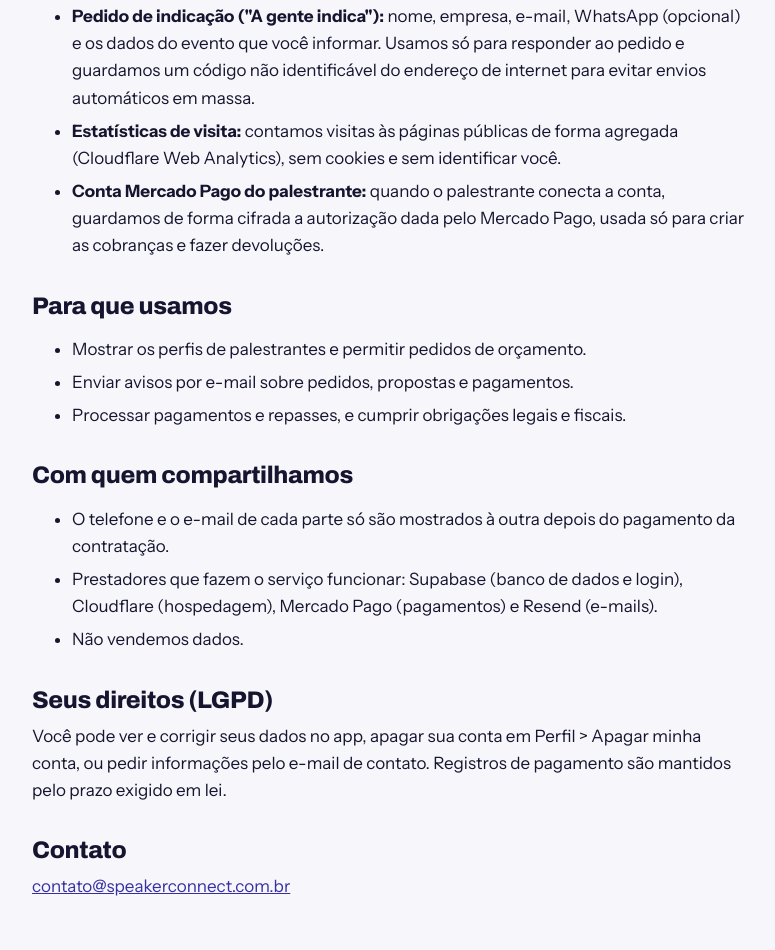
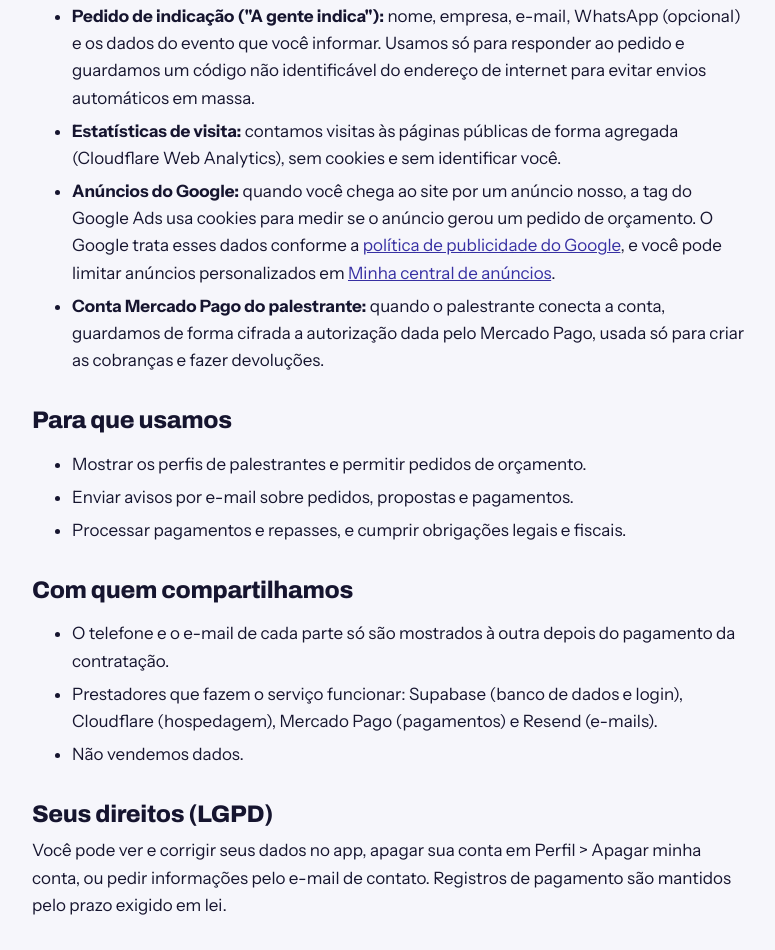
Before and after one commit to carlosluizsantoscarmo-cmd/SpeakerConnect, a website: page public/privacidade.html in a window 1280 px wide. Shown: the part 819-1769 px from the top of the page, without its empty margins (248-1023 px from the left). Drawn offline with Linux system fonts and the light colour scheme.

Commit message:
Tag do Google Ads (conversão em /obrigado) e aviso na política de privacidade
Co-Authored-By: Claude Opus 5.5 <noreply@anthropic.com>
Claude-Session: https://claude.ai/code/session_0166hLkDUqyUQWdZqBBTueS1

```diff
--- a/public/config.js
+++ b/public/config.js
@@ -23,5 +23,7 @@ window.SC = {
   verifiedPrice: "R$ 199,00 por ano",
   // Cloudflare Web Analytics (visitas do site, sem cookies): o "token" do site em Analytics & Logs > Web Analytics.
   // Vazio = não mede. Se a medição automática do Cloudflare já estiver ligada, deixe vazio para não contar em dobro.
-  cfBeacon: ""
+  cfBeacon: "",
+  // Tag do Google Ads (conta 579-705-4625). Conta como conversão quem chega em /obrigado. Vazio = desligado.
+  googleAds: "AW-18588382651"
 };
--- a/public/privacidade.html
+++ b/public/privacidade.html
@@ -33,6 +33,7 @@
   <li><b>Pagamentos:</b> valor, situação e número da transação. Dados de cartão ficam só com o Mercado Pago.</li>
   <li><b>Pedido de indicação ("A gente indica"):</b> nome, empresa, e-mail, WhatsApp (opcional) e os dados do evento que você informar. Usamos só para responder ao pedido e guardamos um código não identificável do endereço de internet para evitar envios automáticos em massa.</li>
   <li><b>Estatísticas de visita:</b> contamos visitas às páginas públicas de forma agregada (Cloudflare Web Analytics), sem cookies e sem identificar você.</li>
+  <li><b>Anúncios do Google:</b> quando você chega ao site por um anúncio nosso, a tag do Google Ads usa cookies para medir se o anúncio gerou um pedido de orçamento. O Google trata esses dados conforme a <a href="https://policies.google.com/technologies/ads?hl=pt-BR" rel="noopener" target="_blank">política de publicidade do Google</a>, e você pode limitar anúncios personalizados em <a href="https://adssettings.google.com" rel="noopener" target="_blank">Minha central de anúncios</a>.</li>
   <li><b>Conta Mercado Pago do palestrante:</b> quando o palestrante conecta a conta, guardamos de forma cifrada a autorização dada pelo Mercado Pago, usada só para criar as cobranças e fazer devoluções.</li>
 </ul>
 
--- a/public/site.js
+++ b/public/site.js
@@ -438,5 +438,19 @@
     document.head.appendChild(s);
   }
 
+  // Tag do Google Ads: as conversões (visita a /obrigado) são definidas no próprio Google Ads.
+  function googleAds() {
+    var id = C.googleAds || "";
+    if (!/^AW-\d+$/.test(id)) return;
+    window.dataLayer = window.dataLayer || [];
+    window.gtag = function () { window.dataLayer.push(arguments); };
+    window.gtag("js", new Date());
+    window.gtag("config", id);
+    var s = document.createElement("script");
+    s.async = true; s.src = "https://www.googletagmanager.com/gtag/js?id=" + encodeURIComponent(id);
+    document.head.appendChild(s);
+  }
+
+  googleAds();
   document.addEventListener("DOMContentLoaded", function () { chrome(); catbar(); catalog(); profile(); leadForm(); analytics(); });
 })();
```
